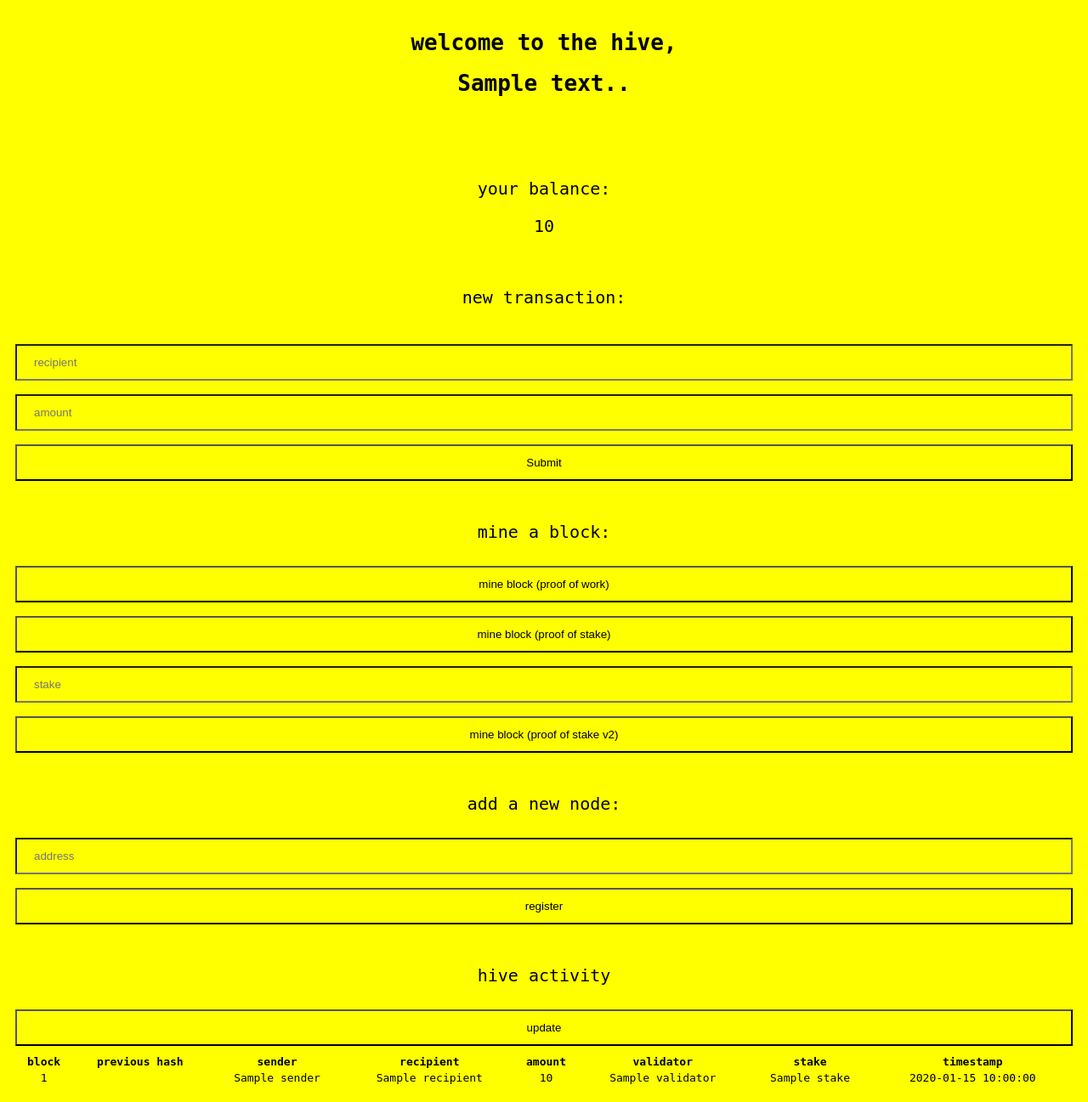
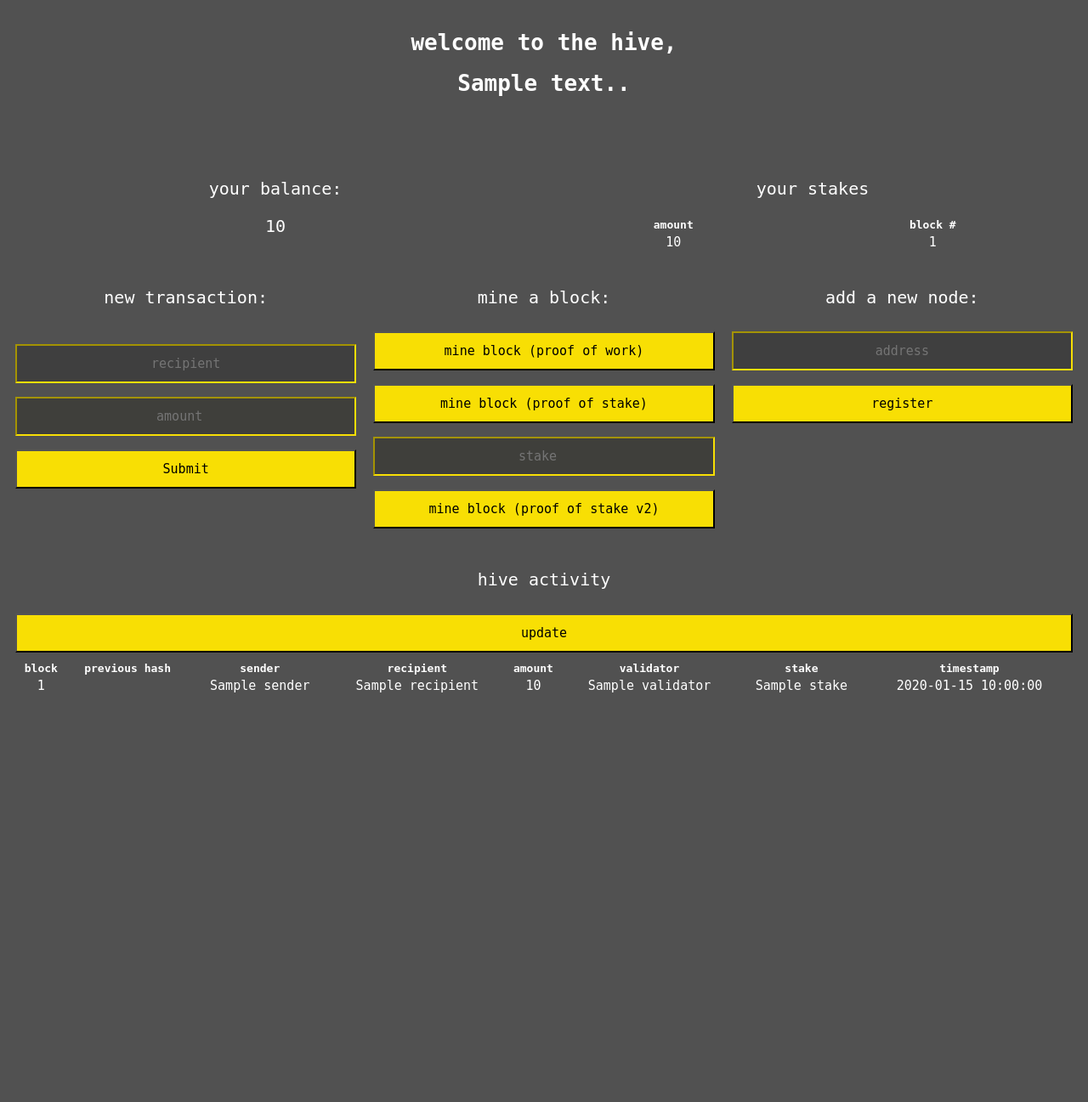
Before and after one commit to JamesNorris153/hive, a Flask app: template templates/index.html in a window 1280 px wide. Shown: the whole page at 85% size. After the commit the page ends 815 px from the top, so only its background shows below. Run offline with Flask 2, Linux system fonts and the light colour scheme; the template is opened without the code that fills it: most values are stand-ins (such as "Sample title", 1, 10 or a date in 2020); parts of the project's set-up code (start-up, migrations or seed data) failed here and were passed over.

Commit message:
PoS2 complete starting simulation

```diff
--- a/app.py
+++ b/app.py
@@ -26,7 +26,12 @@ blockchain.add_validator(bee)
 def index():
 	update_transactions()
 
-	return render_template("index.html", address=address, balance=get_balance(), transactions=transactions), 200
+	return render_template(
+		"index.html",
+		address=address,
+		balance=get_balance(),
+		stakes=get_stakes(),
+		transactions=transactions), 200
 
 
 @app.route("/add_transaction", methods=["POST"])
@@ -38,26 +43,48 @@ def add_transaction():
 
 	for field in transaction_format:
 		if not data.get(field):
-			return render_template("index.html", address=address, balance=get_balance(), transactions=transactions, message="Invalid transaction data"), 406
+			return render_template(
+				"index.html",
+				address=address,
+				balance=get_balance(),
+				stakes=get_stakes(),
+				transactions=transactions,
+				message="Invalid transaction data"), 406
 
 	if not data.get("timestamp"):
 		data["timestamp"] = time.time()
 
-	transaction = Transaction(sender=data["sender"], recipient=data["recipient"], amount=data["amount"], timestamp=data["timestamp"])
+	transaction = Transaction(
+		sender=data["sender"],
+		recipient=data["recipient"],
+		amount=data["amount"],
+		timestamp=data["timestamp"])
 
-	valid = blockchain.verify_transaction(transaction)
+	#valid = blockchain.verify_transaction(transaction)
 
-	if not valid:
-		return render_template("index.html", address=address, balance=get_balance(), transactions=transactions, message="Transaction sender does not have required balance"), 403
+	#if not valid:
+	#	return render_template("index.html", address=address, balance=get_balance(), transactions=transactions, message="Transaction sender does not have required balance"), 403
 
 	added = blockchain.add_transaction(transaction)
 
 	if not added:
-		return render_template("index.html", address=address, balance=get_balance(), transactions=transactions, message="Transaction already recorded"), 409
+		return render_template(
+			"index.html",
+			address=address,
+			balance=get_balance(),
+			stakes=get_stakes(),
+			transactions=transactions,
+			message="Transaction already recorded"), 409
 
 	propogate_new_transaction(transaction)
 
-	return render_template("index.html", address=address, balance=get_balance(), transactions=transactions, message="Transaction recorded"), 201
+	return render_template(
+		"index.html",
+		address=address,
+		balance=get_balance(),
+		stakes=get_stakes(),
+		transactions=transactions,
+		message="Transaction recorded"), 201
 
 
 @app.route("/get_chain", methods=["GET"])
@@ -67,7 +94,7 @@ def get_chain():
 	for block in blockchain.chain:
 		chain.append(block.to_dict())
 
-	return json.dumps({"length": len(chain), "chain": chain}), 200
+	return json.dumps({"chain": chain}), 200
 
 
 @app.route("/mine_pow", methods=["GET"])
@@ -75,12 +102,24 @@ def mine_pow():
 	proof, new_block = blockchain.mine_pow(bee)
 
 	if not proof and new_block:
-		return render_template("index.html", address=address, balance=get_balance(), transactions=transactions, message="No transactions to mine"), 412
+		return render_template(
+			"index.html",
+			address=address,
+			balance=get_balance(),
+			stakes=get_stakes(),
+			transactions=transactions,
+			message="No transactions to mine"), 412
 
 	update_transactions()
 	propogate_new_block(proof, new_block)
 
-	return render_template("index.html", address=address, balance=get_balance(), transactions=transactions, message="Block #{} successfully mined".format(new_block.index)), 201
+	return render_template(
+		"index.html",
+		address=address,
+		balance=get_balance(),
+		stakes=get_stakes(),
+		transactions=transactions,
+		message="Block #{} successfully mined".format(new_block.index)), 201
 
 
 @app.route("/mine_pos", methods=["GET"])
@@ -92,6 +131,7 @@ def mine_pos():
 			"index.html",
 			address=address,
 			balance=get_balance(),
+			stakes=get_stakes(),
 			transactions=transactions,
 			message="No transactions to mine"), 412
 
@@ -100,13 +140,20 @@ def mine_pos():
 			"index.html",
 			address=address,
 			balance=get_balance(),
+			stakes=get_stakes(),
 			transactions=transactions,
 			message="No transactions to mine"), 412
 
 	update_transactions()
 	propogate_new_block(proof, new_block)
 
-	return render_template("index.html", address=address, balance=get_balance(), transactions=transactions, message="Block #{} successfully mined".format(new_block.index)), 201
+	return render_template(
+		"index.html",
+		address=address,
+		balance=get_balance(),
+		stakes=get_stakes(),
+		transactions=transactions,
+		message="Block #{} successfully mined".format(new_block.index)), 201
 
 
 @app.route("/mine_pos_v2", methods=["POST"])
@@ -115,12 +162,24 @@ def mine_pos_v2():
 	proof, new_block = blockchain.mine_pos_v2(bee, data["stake"])
 
 	if not new_block:
-		return render_template("index.html", address=address, balance=get_balance(), transactions=transactions, message="No transactions to mine"), 412
+		return render_template(
+			"index.html",
+			address=address,
+			balance=get_balance(),
+			stakes=get_stakes(),
+			transactions=transactions,
+			message="No transactions to mine"), 412
 
 	update_transactions()
 	propogate_new_block(proof, new_block)
 
-	return render_template("index.html", address=address, balance=get_balance(), transactions=transactions, message="Block #{} successfully mined".format(new_block.index)), 201
+	return render_template(
+		"index.html",
+		address=address,
+		balance=get_balance(),
+		stakes=get_stakes(),
+		transactions=transactions,
+		message="Block #{} successfully mined".format(new_block.index)), 201
 
 
 @app.route("/get_pending_transactions", methods=["GET"])
@@ -134,7 +193,13 @@ def register_new_peer():
 
 	for field in peer_format:
 		if not peer_data.get(field):
-			return render_template("index.html", address=address, balance=get_balance(), transactions=transactions, message="Invalid node data"), 412
+			return render_template(
+				"index.html",
+				address=address,
+				balance=get_balance(),
+				stakes=get_stakes(),
+				transactions=transactions,
+				message="Invalid node data"), 412
 
 	peer = Bee(peer_data["address"], None)
 
@@ -146,7 +211,13 @@ def register_new_peer():
 	peers.add(peer)
 	blockchain.add_validator(peer)
 
-	return render_template("index.html", address=address, balance=get_balance(), transactions=transactions, message="Peer succesfully added"), 201
+	return render_template(
+		"index.html",
+		address=address,
+		balance=get_balance(),
+		stakes=get_stakes(),
+		transactions=transactions,
+		message="Peer succesfully added"), 201
 
 
 @app.route("/add_block", methods=["POST"])
@@ -157,9 +228,22 @@ def add_block():
 
 	transactions = []
 	for t in block_data["transactions"]:
-		transactions.append(Transaction(t["sender"], t["recipient"], t["amount"], t["timestamp"]))
+		transactions.append(Transaction(
+			t["sender"],
+			t["recipient"],
+			t["amount"],
+			t["timestamp"]))
 
-	block = Block(index=block_data["index"], transactions=transactions, timestamp=block_data["timestamp"], previous_hash=block_data["previous_hash"], proof_type=block_data["proof_type"], validator=block_data["validator"], stake=block_data["stake"], nonce=block_data["nonce"], signature=block_data["signature"])
+	block = Block(
+		index=block_data["index"],
+		transactions=transactions,
+		timestamp=block_data["timestamp"],
+		previous_hash=block_data["previous_hash"],
+		proof_type=block_data["proof_type"],
+		validator=block_data["validator"],
+		stake=block_data["stake"],
+		nonce=block_data["nonce"],
+		signature=block_data["signature"])
 
 	if block_data["proof_type"] == "PoW":
 		added = blockchain.add_pow_block(block, proof)
@@ -171,46 +255,88 @@ def add_block():
 		added = blockchain.add_pos_block_v2(block, proof)
 
 	if not added:
-		return render_template("index.html", address=address, balance=get_balance(), transactions=transactions, message="Invalid block"), 400
+		return render_template(
+			"index.html",
+			address=address,
+			balance=get_balance(),
+			stakes=get_stakes(),
+			transactions=transactions,
+			message="Invalid block"), 400
 
 	update_transactions()
 	propogate_new_block(proof, block)
 
-	return render_template("index.html", address=address, balance=get_balance(), transactions=transactions, message="Block successfully added"), 201
+	return render_template(
+		"index.html",
+		address=address,
+		balance=get_balance(),
+		stakes=get_stakes(),
+		transactions=transactions,
+		message="Block successfully added"), 201
 
 
 @app.route("/consensus", methods=["GET"])
 def consensus():
 	global blockchain
 
-	longest_chain = None
+	best_chain = None
+	current_stake = blockchain.stake
 	current_length = len(blockchain.chain)
 
 	for peer in peers:
 		response = requests.get("{}/get_chain".format(peer.address))
-		length = response.json()["length"]
 		chain = response.json()["chain"]
 
 		peer_blockchain = Blockchain()
 		peer_blockchain.parse_json(chain)
 		peer_blockchain.validators = blockchain.validators
 
-		if length > current_length and peer_blockchain.check_validity():
+		if not peer_blockchain.check_validity():
+			continue
+
+		length = len(peer_blockchain.chain)
+		stake = peer_blockchain.stake
+
+		if length * stake > current_length * current_stake:
 			current_length = length
-			longest_chain = peer_blockchain.chain
+			current_stake = stake
+			best_chain = peer_blockchain.chain
 
-	if longest_chain:
-		blockchain.chain = longest_chain
+	if best_chain:
+		blockchain.chain = best_chain
 		update_transactions()
-		return render_template("index.html", address=address, balance=get_balance(), transactions=transactions, message="Blockchain updated"), 201
+		return render_template(
+			"index.html",
+			address=address,
+			balance=get_balance(),
+			stakes=get_stakes(),
+			transactions=transactions,
+			message="Blockchain updated"), 201
 
-	return render_template("index.html", address=address, balance=get_balance(), transactions=transactions, message="Blockchain already up to date"), 409
+	return render_template(
+		"index.html",
+		address=address,
+		balance=get_balance(),
+		stakes=get_stakes(),
+		transactions=transactions,
+		message="Blockchain already up to date"), 409
 
 
-@app.route("/get_balance", methods=["GET"])
 def get_balance():
 	bee.calculate_balance(blockchain.chain, blockchain.last_block().index + 1)
-	return bee.honeycomb, 200
+	return bee.honeycomb
+
+
+def get_stakes():
+	bee.calculate_balance(blockchain.chain, blockchain.last_block().index + 1)
+	stakes = []
+	for stake in bee.stakes:
+		stake_dict = {}
+		stake_dict["amount"] = stake[0]
+		stake_dict["index"] = stake[1]
+		stakes.append(stake_dict)
+
+	return stakes
 
 
 @app.route("/get_publickey", methods=["GET"])
@@ -226,7 +352,9 @@ def get_peers():
 def propogate_new_block(proof, block):
 	for peer in peers:
 		url = "{}/add_block".format(peer.address)
-		data = json.dumps({"proof": str(proof), "block": json.dumps(block.to_dict(), sort_keys=True)})
+		data = json.dumps({
+			"proof": str(proof),
+			"block": json.dumps(block.to_dict(), sort_keys=True)})
 		requests.post(url, json=data)
 
 
--- a/static/css/stylesheet.css
+++ b/static/css/stylesheet.css
@@ -1,6 +1,6 @@
 body {
 	font-family: monospace;
-	color: black;
+	color: white;
 }
 
 p {
@@ -13,16 +13,48 @@ p {
 }
 
 * {
-	background-color: yellow;
+	background-color: #515151;
 }
 
 input {
 	width: 100%;
 	padding: 12px 20px;
 	margin: 8px 0px;
+	font-size: 15px;
+	text-align: center;
+	font-family: monospace;
+	background-color: #F8DF04;
 	box-sizing: border-box;
+}
+
+input[type=number] {
+	background-color: #3F3F3B;
+	border-color: #F8DF04;
+	color: white;
+}
+
+input[type=text] {
+	background-color: #3F3F3F;
+	border-color: #F8DF04;
+	color: white;
+}
+
+td {
+	font-size: 15px;
 }
 
 #message {
 	color: red;
 }
+
+.row {
+	display: flex;
+}
+
+.column_half {
+	flex: 50%;
+}
+
+.column_third {
+	flex: 33%;
+}
--- a/templates/index.html
+++ b/templates/index.html
@@ -1,10 +1,12 @@
 <!DOCTYPE html>
 <html>
+
 <head>
 	<meta charset="UTF-8">
 	<link rel="stylesheet" type="text/css" href="/static/css/stylesheet.css">
 	<title>hive</title>
 </head>
+
 <body>
 	<div id="title" class="center">
 		<h1>welcome to the hive,</h1>
@@ -15,11 +17,37 @@
 		<p>{{ message }}</p>
 	</div>
 
-	<div class="center">
+	<div class="row">
+
+		<div class="column_half">
+			<div id="balance" class="center">
 				<p>your balance:</p>
 				<p>{{ balance }}</p>
 			</div>
+		</div>
 
+		<div class="column_half">
+			<div id="stakes" class="center">
+				<p>your stakes</p>
+				<table style="width:100%">
+					<tr>
+						<th>amount</th>
+						<th>block #</th>
+					</tr>
+					{% for stake in stakes %}
+					<tr>
+						<td>{{ stake.amount }}</td>
+						<td>{{ stake.index }}</td>
+					</tr>
+					{% endfor %}
+				</table>
+			</div>
+		</div>
+
+	</div>
+
+	<div class="row">
+		<div class="column_third">
 			<div class="center">
 				<p>new transaction:</p>
 				<form method="post" action="/add_transaction">
@@ -29,7 +57,9 @@
 					<input type="submit" placeholder="submit">
 				</form>
 			</div>
+		</div>
 
+		<div class="column_third">
 			<div class="center">
 				<p>mine a block:</p>
 				<form method="get" action="/mine_pow">
@@ -45,13 +75,17 @@
 					<input type="submit" name="mine_pos_v2" value="mine block (proof of stake v2)">
 				</form>
 			</div>
+		</div>
 
+		<div class="column_third">
 			<div class="center">
 				<p>add a new node:</p>
 				<form method="post" action="/register_new_peer">
 					<input type="text" name="address" placeholder="address"><br>
 					<input type="submit" name="register_new_peer" value="register">
 				</form>
+			</div>
+		</div>
 	</div>
 
 	<div id="blockchain" class="center">
@@ -80,6 +114,7 @@
 				<td>{{ transaction.validator }}</td>
 				<td>{{ transaction.stake }}</td>
 				<td>{{ transaction.timestamp }}</td>
+			</tr>
 			{% endfor %}
 		</table>
 	</div>
```
Also changed, not shown: models/Bee.py (+18 -4 lines), models/Blockchain.py (+22 -5 lines), sim/mine_transactions.py (added, +22 -0 lines). Lines whose indentation alone changed are shown as unchanged.
